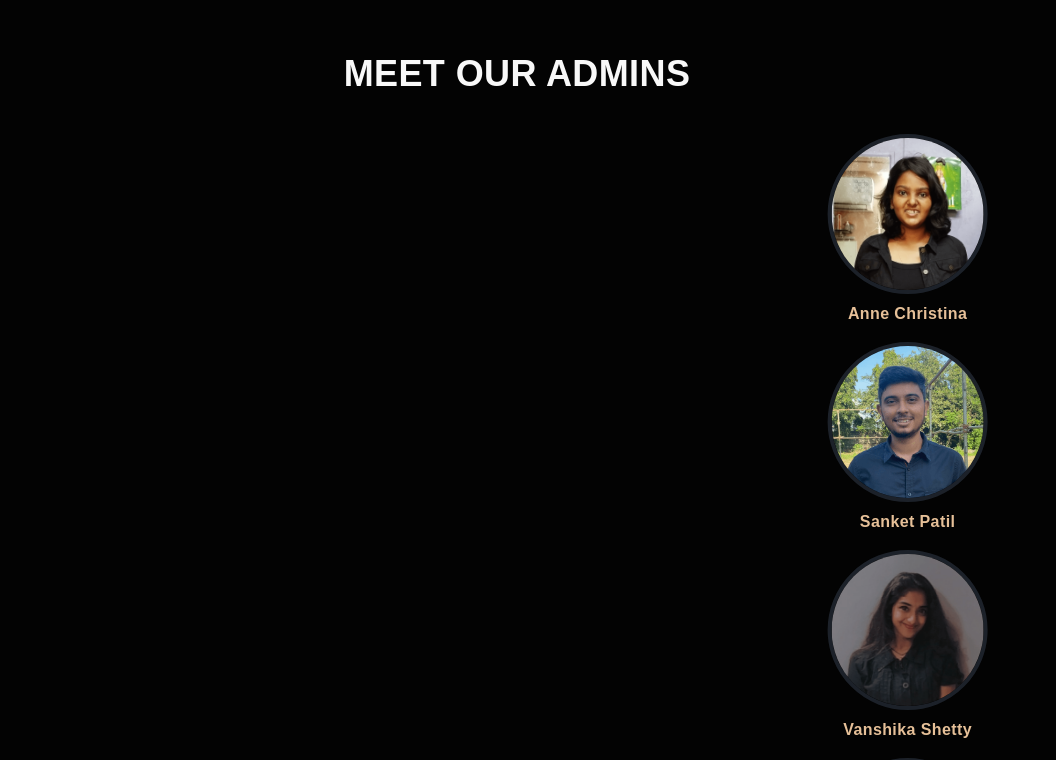
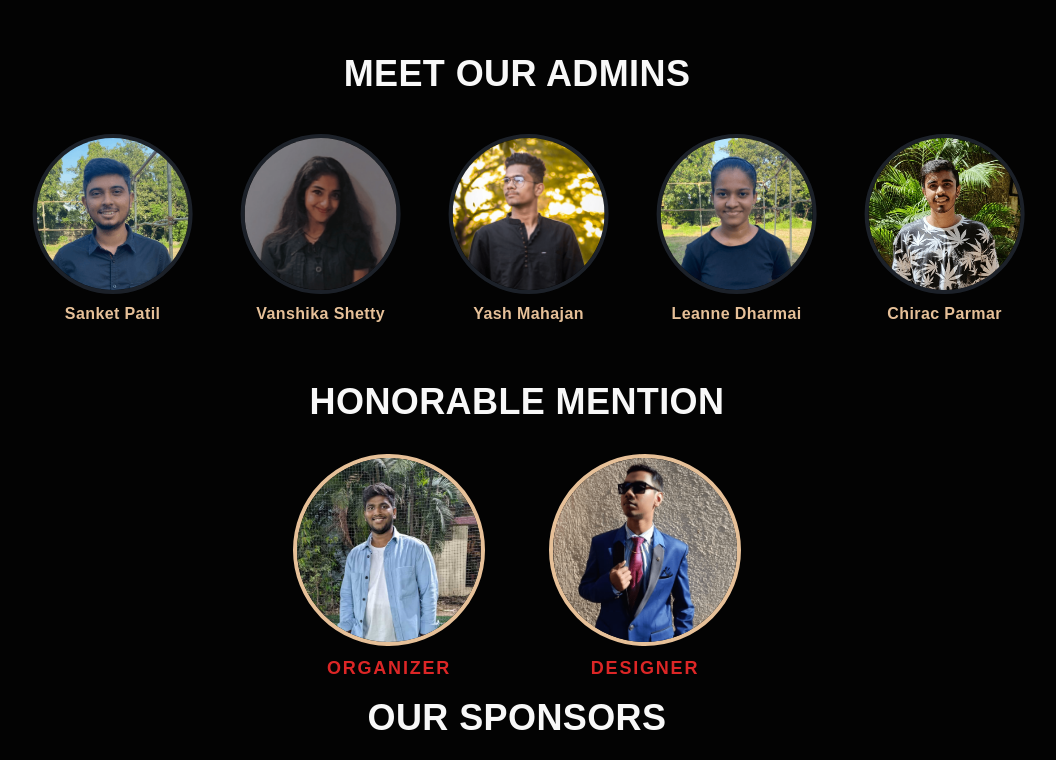
Before and after one commit to MrunalVaidya0715/sparx-website, a Next.js app in the folder sparx-web-app/: page / in a window 1280 px wide. Shown: the part 1280-2040 px from the top of the page, without its empty margins (123-1179 px from the left). Built offline with nearby package versions, Linux system fonts and the light colour scheme.

Commit message:
Fixed Marquee

```diff
--- a/sparx-web-app/components/HomeMembers.jsx
+++ b/sparx-web-app/components/HomeMembers.jsx
@@ -13,13 +13,15 @@ const HomeMembers = () => {
         <Heads />
       </div>
       <h2 className=' mt-12 text-md mb-8 uppercase'>Meet our Admins</h2>
-      <div className=' max-w-[1024px] w-full overflow-hidden '>
-        <Marquee className=" mb-10" loop={false} speed={35} gradient={false} pauseOnHover={true} pauseOnClick={true}>
-          <Admins />
+      <div className=' max-w-[1024px] flex w-full overflow-hidden '>
+        <Marquee loop={false} speed={35} gradient={false} pauseOnHover={true} pauseOnClick={true}>
+          <div className=' flex'>
+            <Admins />
+          </div>
         </Marquee>
       </div>
       <div className=' max-w-[1024px] w-full  '>
-        <HMention/>
+        <HMention />
       </div>
 
     </>
```
Also changed, not shown: sparx-web-app/components/Admins.jsx (+1 -29 lines).
